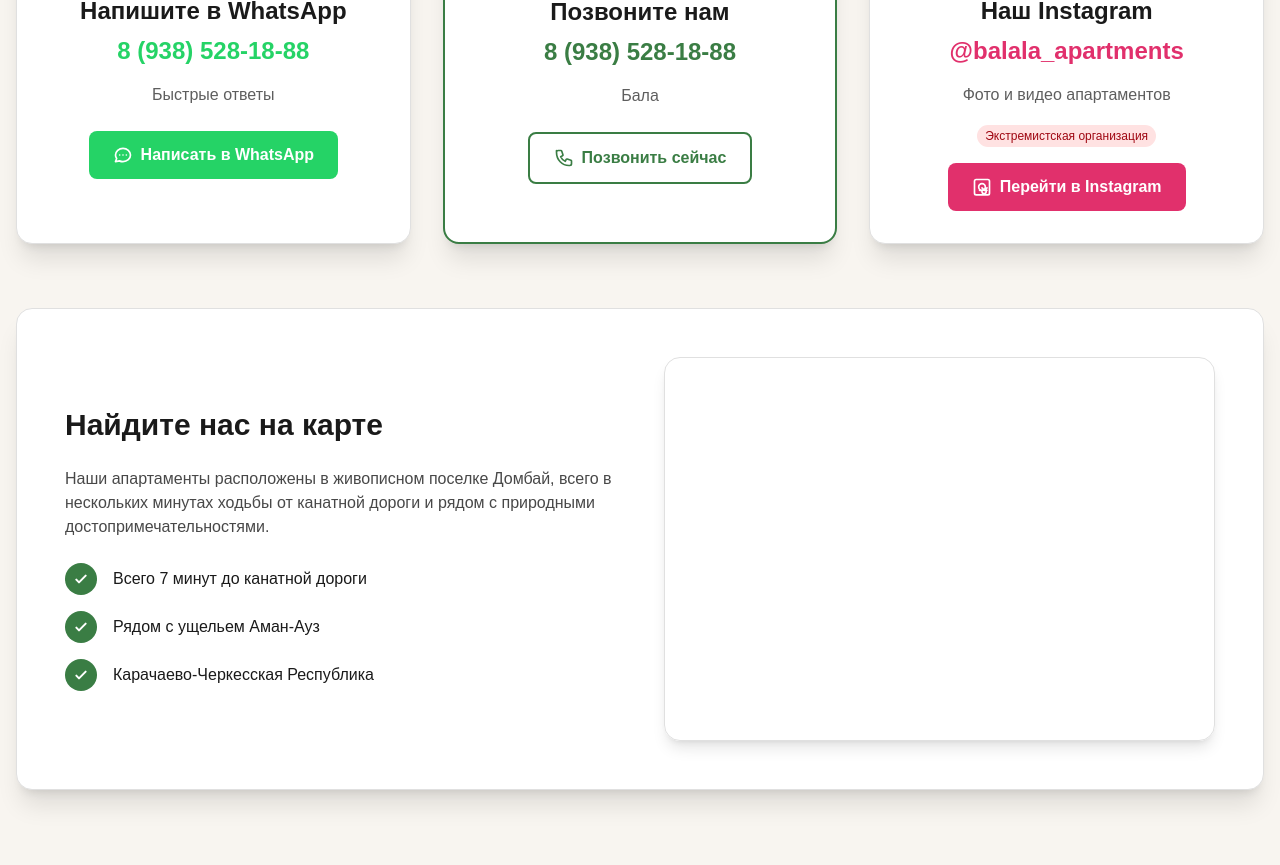
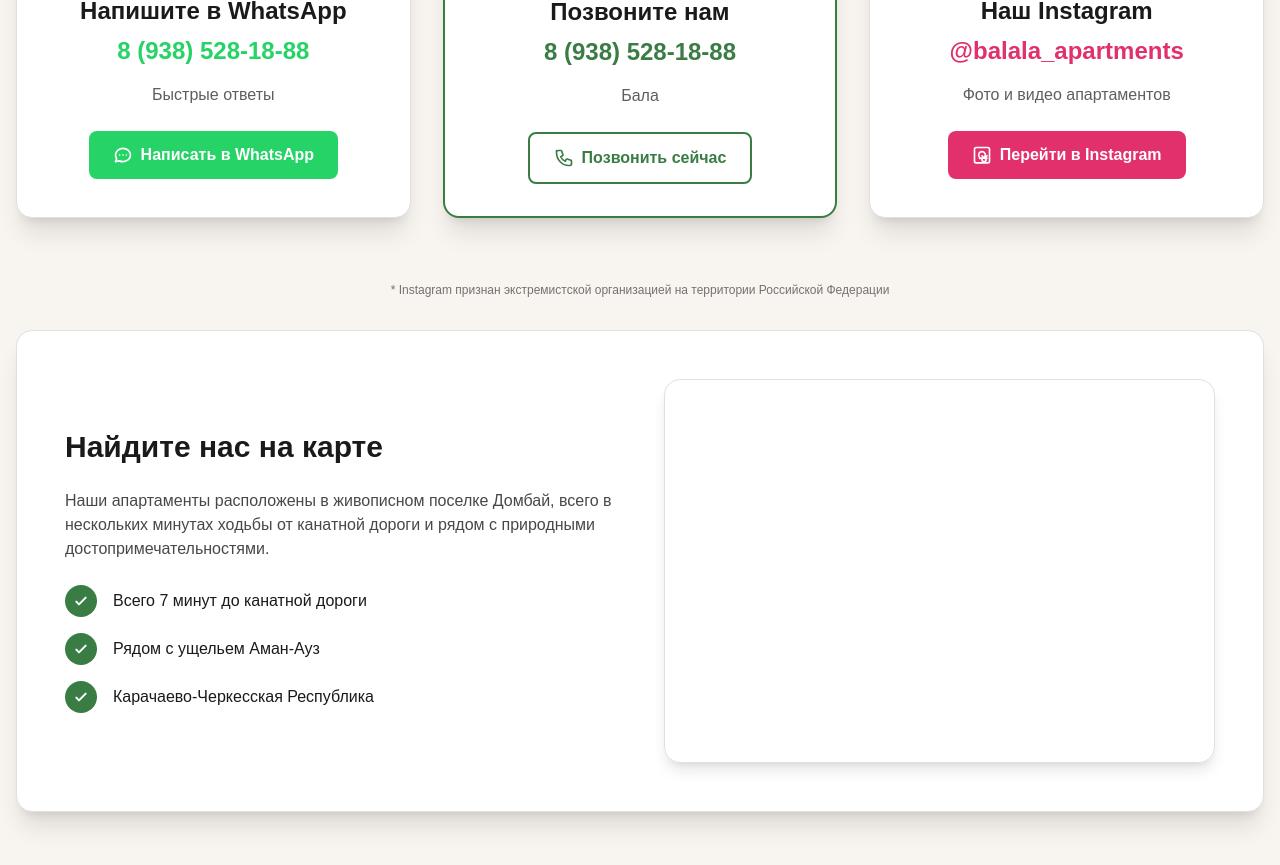
Before and after one commit to Biaslan-git/apartments-landing, a Next.js app: page / in a window 1280 px wide. Shown: the part 7040-7905 px from the top of the page. Built offline with nearby package versions, Linux system fonts and the light colour scheme.

Commit message:
feat(contacts): переместил предупреждение про инстаграм

```diff
--- a/components/ContactSection.tsx
+++ b/components/ContactSection.tsx
@@ -73,10 +73,7 @@
             </div>
             <h3 className="text-2xl font-bold text-[#1A1A1A] mb-2">Наш Instagram</h3>
             <div className="text-2xl font-bold text-[#E1306C] mb-4">@balala_apartments</div>
-            <p className="text-[#1A1A1A]/70 mb-4">Фото и видео апартаментов</p>
-            <div className="mb-4">
-              <span className="text-xs bg-red-100 text-red-800 px-2 py-1 rounded-full">Экстремистская организация</span>
-            </div>
+            <p className="text-[#1A1A1A]/70 mb-6">Фото и видео апартаментов</p>
             <a
               href="https://instagram.com/balala_apartments"
               target="_blank"
@@ -89,6 +86,13 @@
               Перейти в Instagram
             </a>
           </div>
+        </div>
+
+        {/* Предупреждение о статусе Instagram */}
+        <div className="text-center mb-8">
+          <p className="text-xs text-[#1A1A1A]/60 max-w-2xl mx-auto">
+            * Instagram признан экстремистской организацией на территории Российской Федерации
+          </p>
         </div>
 
         <div className="bg-white rounded-2xl p-8 md:p-12 shadow-xl border border-[#E0E0E0]">
```
